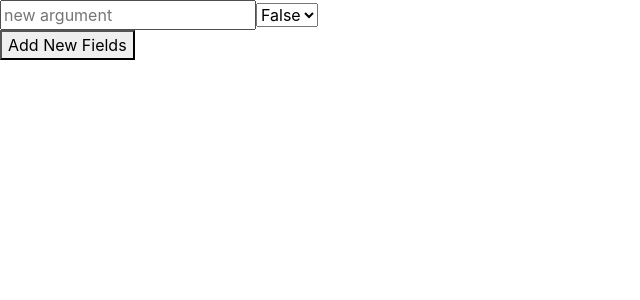
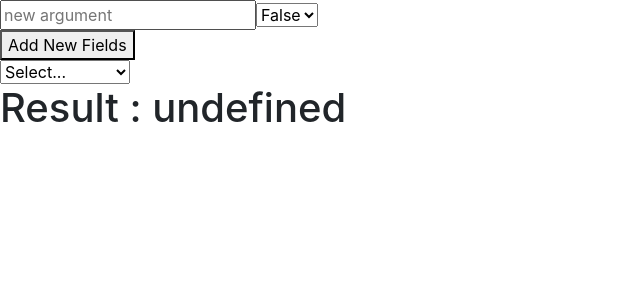
Before and after one commit to uroojahamad/react-practice, a React (Create React App) app: page / in a window 1280 px wide. Shown: the top 300 px of the page, without its empty margins (0-640 px from the left). Built offline with nearby package versions, Linux system fonts and the light colour scheme; the HTML template or start-up script is replaced by a standard one.

Commit message:
dynamic dropdown options

```diff
--- a/src/components/Dropdown/DropdownSelect.js
+++ b/src/components/Dropdown/DropdownSelect.js
@@ -1,35 +1,65 @@
-import React, {useState} from 'react'
+import React, { useState, useEffect } from 'react'
 
-const DropdownSelect = ({}) => {
+const DropdownSelect = ({ }) => {
 
   const [argValue, setArgValue] = useState([{
     argumentName: '',
     argumentValue: false
   }])
 
-  const handleChagne = (e,index) => {
-   const {value} = e.target
+  const handleChagne = (e, index) => {
+    const { value } = e.target
     const temp = [...argValue]
-   temp[index] = {argumentName:value, argumentValue:false}
+    temp[index] = { argumentName: value, argumentValue: false }
     setArgValue(temp);
   }
 
-  const handleSelect = (e,index) => {
-    const {value} = e.target
+  const handleSelect = (e, index) => {
+    const { value } = e.target
     const temp = [...argValue]
-    temp[index] = {...temp[index], argumentValue: Boolean( value)}
+    temp[index] = { ...temp[index], argumentValue: Boolean(value) }
     setArgValue(temp);
   }
 
   const handleSubmit = () => {
-    setArgValue([...argValue,{argumentName:"",argumentValue:false}])
+    setArgValue([...argValue, { argumentName: "", argumentValue: false }])
   }
 
-    const Fields = (agrName, agrValue,index) => {
+  const options = [
+    {value: 'Select...'},
+    {value: 'constant'},
+    {value: 'my arguments'},
+    {value: 'and'},
+    {value: 'or'},
+  ]
+
+  const [dropdownOptions, setdropdownOptions] = useState(options)
+
+  const [dropdown, setdropdown] = useState({optionName: 'Select...', value:null});
+  const [result, setResult] = useState("");
+
+  const handleSelectDropdown = (e) => {
+    console.log(e.target.value)
+    setdropdown({optionName:e.target.value})
+  }
+
+  useEffect(() => {
+    if(dropdown.optionName === 'my arguments'){
+      const tempOptions = argValue.map((items) => ({value:items.argumentName}))
+      setdropdownOptions(tempOptions);
+    } else {
+      let obj = argValue.find(o => o.argumentName === dropdown.optionName);
+      setResult(obj?.argumentValue)
+      }
+  }, [dropdown.optionName])
+
+  console.log("result==",result)
+
+  const Fields = (agrName, agrValue, index) => {
     return (
       <div>
-          <input type='text' onChange={(e)=>handleChagne(e,index)}  placeholder='new argument' value={agrName}/>
-          <select value={agrValue} onChange={(e) =>handleSelect(e, index)}>
+        <input type='text' onChange={(e) => handleChagne(e, index)} placeholder='new argument' value={agrName} />
+        <select value={agrValue} onChange={(e) => handleSelect(e, index)}>
           <option value={false}>False</option>
           <option value={true}>True</option>
         </select>
@@ -39,10 +69,21 @@ const DropdownSelect = ({}) => {
 
   return (
     <>
-      {argValue?.map(((item,index) => {
-        return Fields(item.argumentName,item.argumentValue,index)
+      {argValue?.map(((item, index) => {
+        return Fields(item.argumentName, item.argumentValue, index)
       }))}
       <button onClick={handleSubmit}>Add New Fields</button>
+      <div>
+        <select value={dropdown.optionName} onChange={(e) => {handleSelectDropdown(e)}}>
+         {dropdownOptions.map((opt) => {
+          return <option value={opt.value}>{opt.value}</option>
+         })}
+
+        </select>
+      </div>
+      <div>
+        <h1>Result : {String(result)}</h1>
+      </div>
     </>
 
   )
```
Lines whose indentation alone changed are shown as unchanged.
